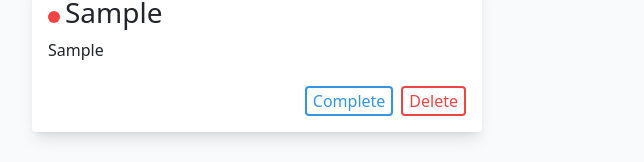
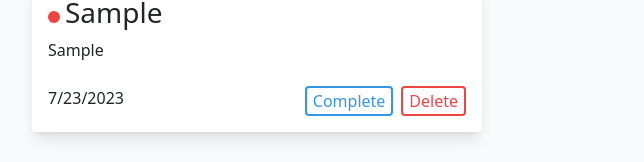
Before and after one commit to justgo97/simple-todo-app, a React (Vite) app: page / in a window 1280 px wide. Both pictures are taken after typing "Sample", "Sample" into the empty fields and a click on the button "Add Todo". Shown: the part 124-286 px from the top of the page, without its empty margins (0-644 px from the left). Built offline with nearby package versions, Linux system fonts and the light colour scheme.

Commit message:
Show todo mod date

```diff
--- a/src/App.scss
+++ b/src/App.scss
@@ -57,10 +57,14 @@
       }
 
       &-footer {
-        justify-self: end;
-        align-self: flex-end;
+        display: flex;
+        justify-content: space-between;
+
+        &-buttons {
+
         display: flex;
         gap: 0.5rem;
+
 
         &-toggle {
           $toggleButton: hsl(207, 76%, 55%);
@@ -78,6 +82,10 @@
           color: rgb(239 68 68);
           border-color: rgb(239 68 68);
         }
+
+        }
+
+
       }
     }
   }
--- a/src/components/TodoItem.tsx
+++ b/src/components/TodoItem.tsx
@@ -39,22 +39,30 @@ const TodoItem = ({ todo }: TodoItemProps) => {
         </p>
       </div>
       <div className="todo-list-item-footer">
+        <div className="todo-list-item-footer-date">
+          {todo.date_modified &&
+            new Date(todo.date_modified).toLocaleDateString()}
+        </div>
+        <div className="todo-list-item-footer-buttons">
           <button
-          className={`todo-list-item-footer-toggle ${
-            todo.completed ? "todo-list-item-footer-toggle-completed" : ""
+            className={`todo-list-item-footer-buttons-toggle ${
+              todo.completed
+                ? "todo-list-item-footer-buttons-toggle-completed"
+                : ""
             }`}
             onClick={onClickToggle}
           >
             Complete
           </button>
           <button
-          className="todo-list-item-footer-delete"
+            className="todo-list-item-footer-buttons-delete"
             onClick={onClickDelete}
           >
             Delete
           </button>
         </div>
       </div>
+    </div>
   );
 };
 
```
Lines whose indentation alone changed are shown as unchanged.
